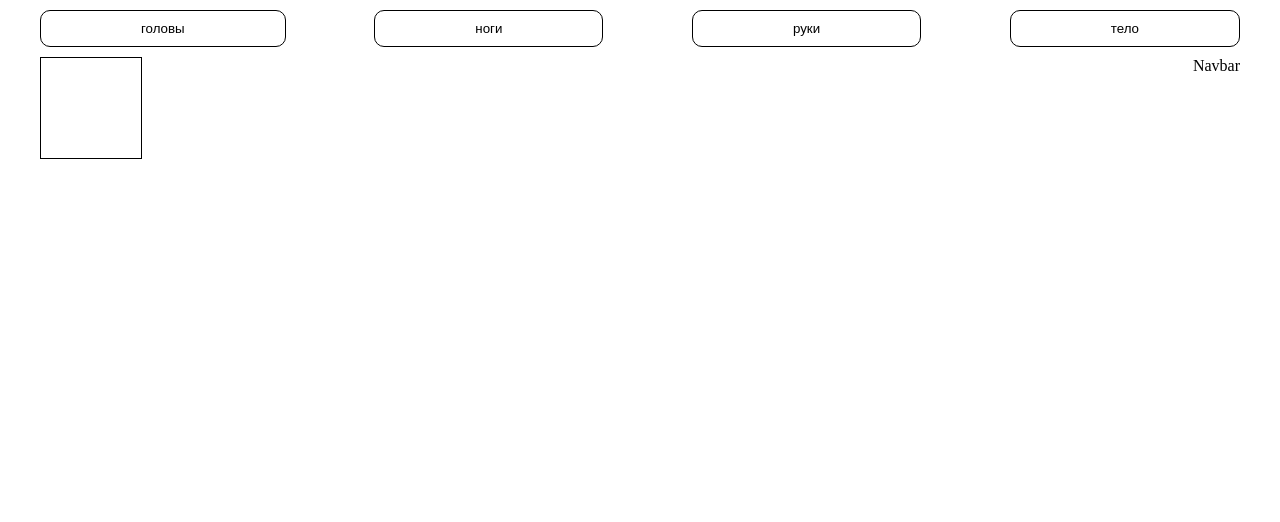
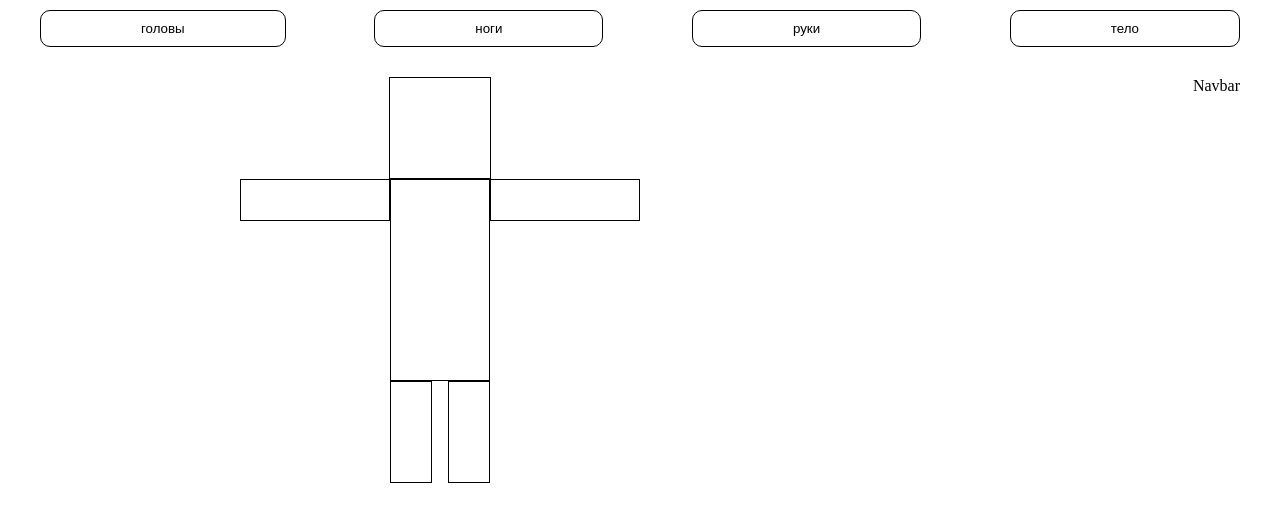
Before and after one commit to Emil307/mobx, a React (Vite) app: page / in a window 1280 px wide. Shown: the top 522 px of the page. Built offline with nearby package versions, Linux system fonts and the light colour scheme.

Commit message:
layout skin

```diff
--- a/src/entities/Skin.tsx
+++ b/src/entities/Skin.tsx
@@ -9,22 +9,54 @@ const Head = styled.div`
   width: 100px;
   height: 100px;
   border: 1px #000 solid;
+  margin: 0 auto;
 `
 
-const Arms = styled.div``
+const Arms = styled.div`
+  width: 400px;
+  display: flex;
+  justify-content: space-between;
+  margin: 0 auto;
+`
 
-const Body = styled.div``
+const Arm = styled.div`
+  width: 150px;
+  height: 40px;
+  border: 1px #000 solid;
+`
 
-const Legs = styled.div``
+const Body = styled.div`
+  width: 100px;
+  height: 200px;
+  border: 1px #000 solid;
+`
+
+const Legs = styled.div`
+  display: flex;
+  justify-content: space-between;
+  width: 100px;
+  margin: 0 auto;
+`
+
+const Leg = styled.div`
+  width: 40px;
+  height: 100px;
+  border: 1px #000 solid;
+`
 
 const Skin: React.FC = () => {
   return (
     <Container>
       <Head></Head>
       <Arms>
+        <Arm></Arm>
         <Body></Body>
+        <Arm></Arm>
       </Arms>
-      <Legs></Legs>
+      <Legs>
+        <Leg></Leg>
+        <Leg></Leg>
+      </Legs>
     </Container>
   )
 }
--- a/src/pages/SkinPage.tsx
+++ b/src/pages/SkinPage.tsx
@@ -9,6 +9,7 @@ const Content = styled.div`
   justify-content: space-between;
   width: 1200px;
   margin: 0 auto;
+  padding-top: 20px;
 `
 
 const SkinPage: React.FC = () => {
```
